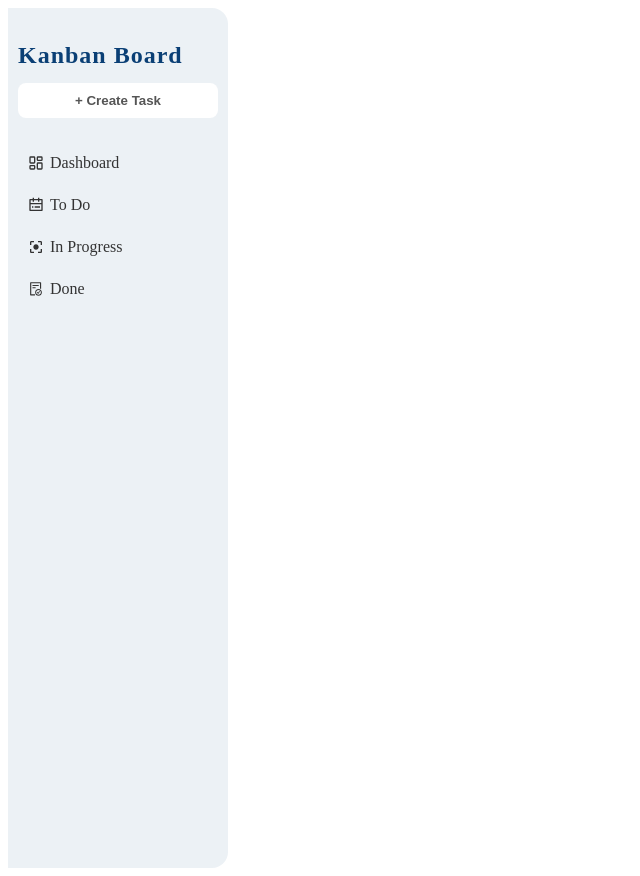
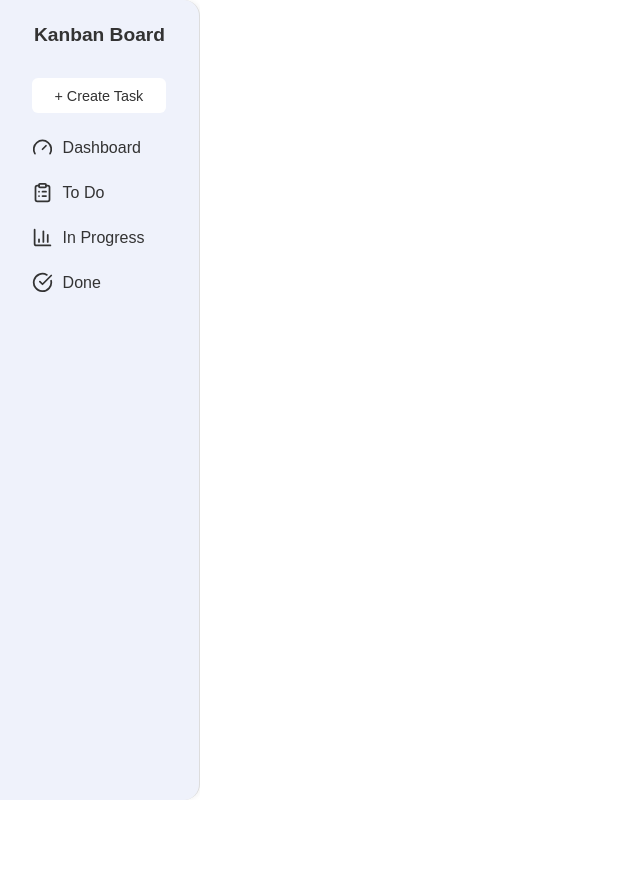
Before and after one commit to bingle-bb/KanbanBoard, a React (Vite) app: page / in a window 1280 px wide. Shown: the whole page, without its empty margins (0-640 px from the left). After the commit the page ends 800 px from the top, so only its background shows below. Built offline with nearby package versions, Linux system fonts and the light colour scheme.

Commit message:
sidebar css add3

```diff
--- a/package.json
+++ b/package.json
@@ -15,6 +15,7 @@
     "@fortawesome/free-solid-svg-icons": "^7.0.0",
     "@fortawesome/react-fontawesome": "^0.2.5",
     "bootstrap": "^5.3.7",
+    "lucide-react": "^0.541.0",
     "react": "^19.1.1",
     "react-dom": "^19.1.1",
     "react-icons": "^5.5.0",
--- a/src/App.css
+++ b/src/App.css
@@ -1,3 +1,11 @@
+* {
+  margin: 0;
+  padding: 0;
+  box-sizing: border-box;
+}
 body {
-  font-family: "Times New Roman", Times, serif;
+  font-family: "DM Sans", sans-serif;
 }
+.alt-text {
+  font-family: "Fira Sans", sans-serif;
+}
--- a/src/components/Sidebar.jsx
+++ b/src/components/Sidebar.jsx
@@ -1,43 +1,47 @@
 import React from "react";
-import { RiCalendarTodoLine } from "react-icons/ri";
+import { IoMdListBox } from "react-icons/io";
 import { AiOutlineFileDone } from "react-icons/ai";
 import { MdCenterFocusStrong } from "react-icons/md";
-import { LuLayoutDashboard } from "react-icons/lu";
+import { TbDashboardFilled } from "react-icons/tb";
+import { Gauge, ClipboardList, BarChart3, CheckCircle } from "lucide-react";
+
 import { NavLink } from "react-router-dom";
 import "../styles/Sidebar.css";
 
 const Sidebar = () => (
   <div className="sidebar">
     <h3>Kanban Board</h3>
-
-    <div className="create_button_control">
-
-          <NavLink to="/create-task">
-            <button>+ Create Task</button>
-          </NavLink>
-
-    </div>
     <nav>
       <ul>
         <li>
-          <NavLink to="/dashboard" className={({ isActive }) => (isActive ? "active" : "")}>
-            <LuLayoutDashboard />
-            Dashboard
+          <NavLink to="/create-task">
+            <button>
+              +<span> Create Task</span>
+            </button>
+          </NavLink>
+        </li>
+        <li>
+          <NavLink to="/dashboard">
+            <Gauge size={21} />
+            <span>Dashboard</span>
           </NavLink>
         </li>
         <li>
           <NavLink to="/todo">
-            <RiCalendarTodoLine /> To Do
+            <ClipboardList size={21} />
+            <span>To Do</span>
           </NavLink>
         </li>
         <li>
           <NavLink to="/inprogress">
-            <MdCenterFocusStrong /> In Progress
+            <BarChart3 size={21} />
+            <span>In Progress</span>
           </NavLink>
         </li>
         <li>
           <NavLink to="/done">
-            <AiOutlineFileDone /> Done
+            <CheckCircle size={21} />
+            <span>Done</span>
           </NavLink>
         </li>
       </ul>
--- a/src/styles/Sidebar.css
+++ b/src/styles/Sidebar.css
@@ -1,26 +1,18 @@
 .sidebar {
   width: 200px;
-  background: #164a8214;
-  padding: 10px;
   min-height: 100vh;
-  color: #164b82;
-  /* box-shadow: 2px 0 8px rgba(0, 0, 0, 0.2); */
-  border-radius: 0 16px 16px 0; /* rounded right corners */
-  display: flex;
-  flex-direction: column;
-  gap: 20px;
+  background: #eff2fb;
+  border-right: 1px solid #ddd;
+  border-radius: 0 16px 16px 0;
+  padding: 1.5rem;
+  box-shadow: 2px 0 5px rgba(0, 0, 0, 0.05);
 }
 
 .sidebar h3 {
-  font-size: 1.5rem;
-
-  text-align: start;
-  letter-spacing: 1px;
-  color: #0a3f75;
-}
-
-.create_button_control{
-  margin-top: -30px;
+  font-size: 1.2rem;
+  margin-bottom: 1.5rem;
+  color: #333;
+  text-align: center;
 }
 
 .sidebar nav ul {
@@ -29,56 +21,71 @@
   margin: 0;
 }
 
-.sidebar nav li {
-  margin: 12px 0;
+.sidebar nav ul li {
+  margin-bottom: 0.5rem;
 }
 
-.sidebar nav a {
+.sidebar nav ul li a {
   display: flex;
   align-items: center;
-  gap: 8px;
+  gap: 0.6rem;
   text-decoration: none;
-  color: black;
-  padding: 10px 12px;
-  font-weight: 500;
+  text-align: center;
+  color: #333;
+  font-size: 1rem;
+  padding: 0.5rem;
+  border-radius: 8px;
+  transition: background 0.3s ease, color 0.3s ease;
 }
 
-.sidebar button {
-  width: 100%;
-  padding: 10px;
-  background: white;
-  border: none;
-  border-radius: 8px;
-  color: #555;
-  font-weight: bold;
-  cursor: pointer;
+.sidebar nav ul li a:hover,
+.sidebar nav ul li a.active {
+  color: #164b82;
 }
 
-.sidebar button:hover {
-  background: #6ca0d53f;
+.sidebar nav ul li button {
+  background: white;
+  color: #333;
+  border: none;
+  text-align: center;
+  padding: 0.6rem 1.4rem;
+  font-size: 0.9rem;
+  border-radius: 6px;
+  cursor: pointer;
+  transition: background 0.5s ease;
 }
 
-.sidebar ul {
-  list-style: none;
-  padding: 0;
+.sidebar nav ul li button:hover {
+  background: #164b82;
+  color: white;
 }
 
-.sidebar ul li {
-  margin: 10px 0;
+/* responsive */
+@media (max-width: 768px) {
+  .sidebar {
+    width: 75px;
+    padding: 1rem 0.5rem;
+  }
+
+  .sidebar h3 {
+    display: none;
+  }
+
+  .sidebar nav ul li a {
+    justify-content: center;
+    font-size: 1.5rem;
+  }
+
+  .sidebar nav ul li a span,
+  .sidebar nav ul li a::after {
+    display: none;
+  }
+
+  .sidebar nav ul li button {
+    font-size: 1.2rem;
+    padding: 0.5rem;
+    border-radius: 50%;
+    width: 35px;
+    height: 35px;
+  }
 }
-
-.sidebar ul li a {
-  text-decoration: none;
-  color: #333;
-  padding: 6px 10px;
-  display: flex;
-  align-items: center;
-  gap: 6px;
-  border-bottom: 2px solid transparent; /* invisible by default */
-  transition: border-color 0.5s ease, color 0.5s ease;
-}
-
-.sidebar ul li a.active {
-  border-bottom: 1px solid #007bff;
-
-}
```
Also changed, not shown: 1 other file (tests, documents, lock files or other folders).
